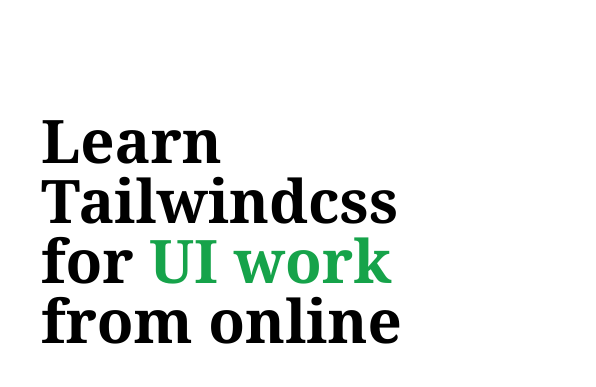
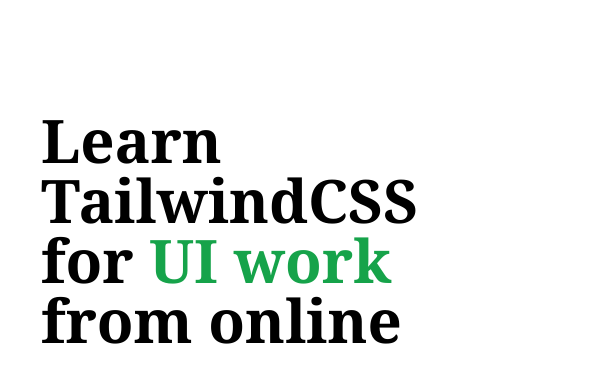
Before and after one commit to santanusetu/TailwindCSS-Playground, a website built with Vite: page index.html in a window 1280 px wide. Shown: the part 178-565 px from the top of the page, 39-635 px from the left. Built offline with nearby package versions, Linux system fonts and the light colour scheme.

Commit message:
Updating

```diff
--- a/index.html
+++ b/index.html
@@ -13,7 +13,7 @@
     <div class="h-screen w-screen bg-black flex">
       <div class="h-6/12 w-6/12 bg-white">
         <h1 class="font-bold font-serif text-6xl mx-20 mt-72 mb-10">
-                Learn Tailwindcss
+                Learn TailwindCSS
           <br />for <span class="text-green-600">UI work</span>
           <br />from online
         </h1>
```
Also changed, not shown: 1 other file.
